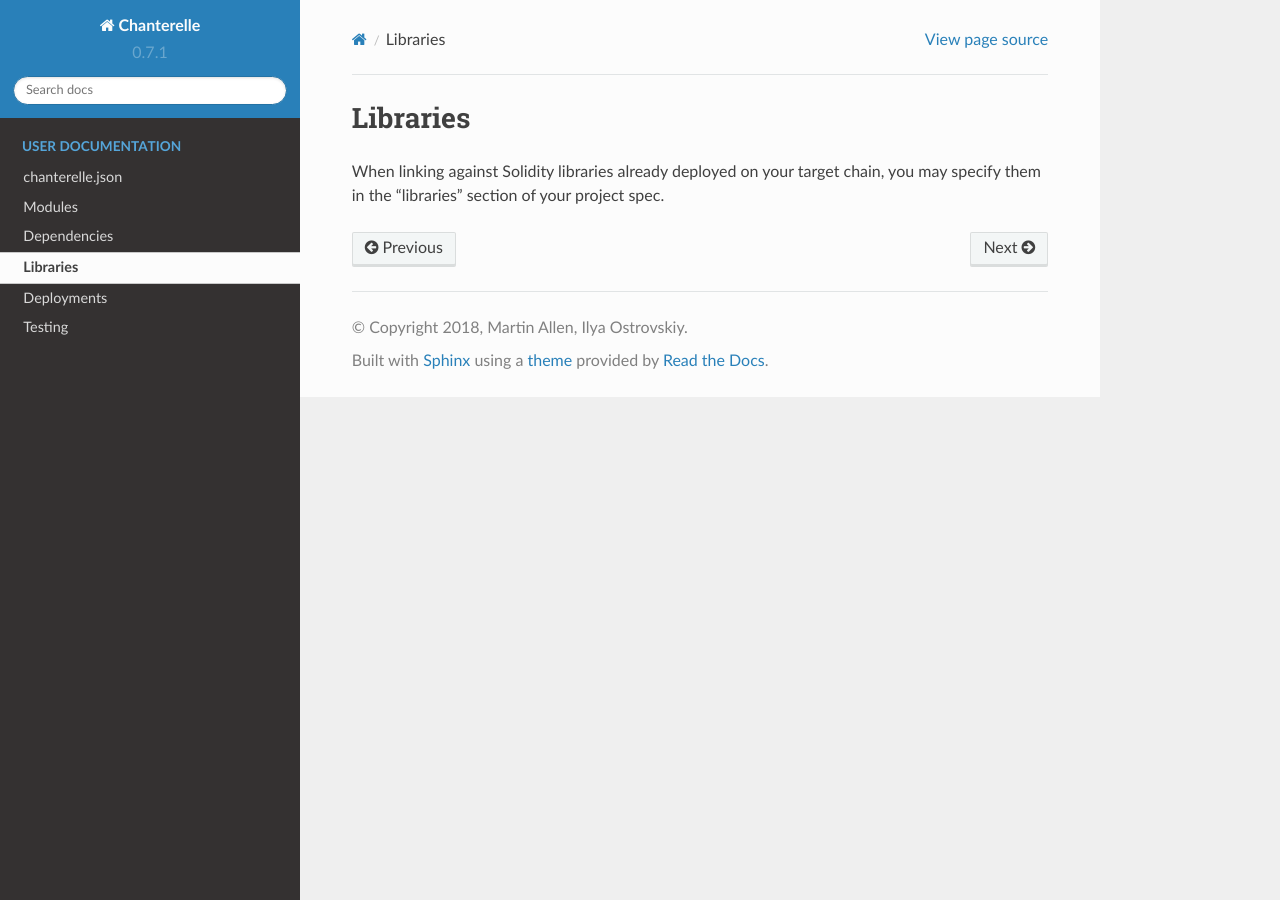
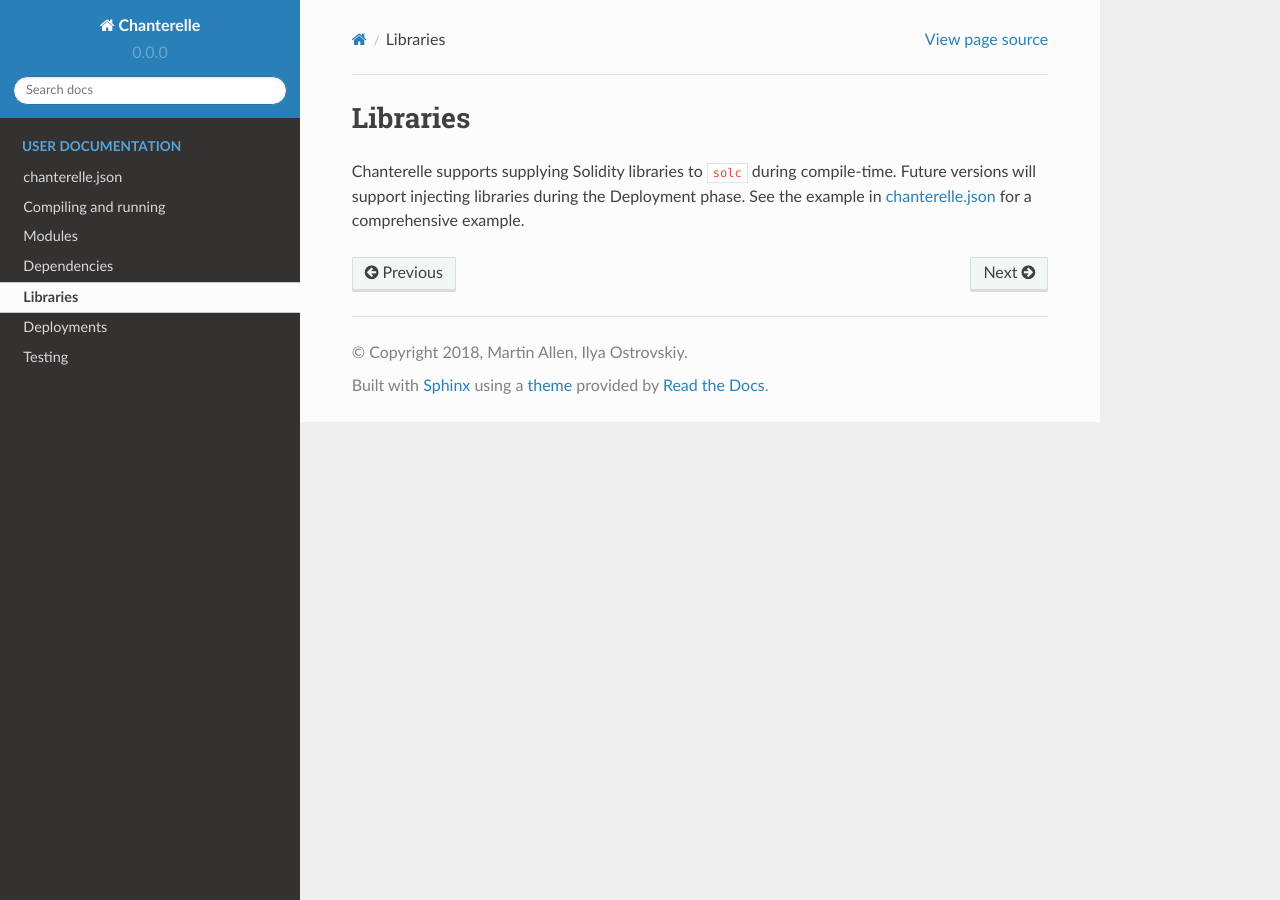
Before and after one commit to f-o-a-m/chanterelle, a Sphinx documentation site: the page built from docs/libraries.rst, in a window 1280 px wide. Built offline with Sphinx 7.4.7 and the Read the Docs theme 2.0.0, drawn with Linux system fonts in a browser that asks for light colours.

Commit message:
autoversion and some stubbing

```diff
--- /dev/null
+++ b/docs/compiling-and-running.rst
@@ -0,0 +1,8 @@
+.. _compiling-and-running:
+
+
+=====================
+Compiling and running
+=====================
+
+Stub.
--- a/docs/conf.py
+++ b/docs/conf.py
@@ -16,7 +16,7 @@
 # add these directories to sys.path here. If the directory is relative to the
 # documentation root, use os.path.abspath to make it absolute, like shown here.
 #
-# import os
+import os
 # import sys
 # sys.path.insert(0, os.path.abspath('.'))
 
@@ -54,9 +54,9 @@ author = u'Martin Allen, Ilya Ostrovskiy'
 # built documents.
 #
 # The short X.Y version.
-version = u'0.7.1'
+version = os.getenv("READTHEDOCS_VERSION") if os.getenv("READTHEDOCS", False) else u'0.0.0'
 # The full version, including alpha/beta/rc tags.
-release = u'0.7.1'
+release = os.getenv("READTHEDOCS_VERSION") if os.getenv("READTHEDOCS", False) else u'0.0.0'
 
 # The language for content autogenerated by Sphinx. Refer to documentation
 # for a list of supported languages.
--- a/docs/deployments.rst
+++ b/docs/deployments.rst
@@ -7,7 +7,7 @@ Deployments
 Configuration
 -------------
 
-Every contract deployment requires an explicit configuration. Specifically, the configuration is and object of the following type:
+Every contract deployment requires an explicit configuration. Specifically, the configuration is an object of the following type:
 
 .. code-block:: haskell
 
--- a/docs/index.rst
+++ b/docs/index.rst
@@ -16,6 +16,7 @@ Welcome to Chanterelle's documentation!
    :caption: User Documentation
 
    chanterelle-json
+   compiling-and-running
    modules
    dependencies
    libraries
--- a/docs/libraries.rst
+++ b/docs/libraries.rst
@@ -3,4 +3,6 @@
 =========
 Libraries
 =========
-When linking against Solidity libraries already deployed on your target chain, you may specify them in the "libraries" section of your project spec.
+
+Chanterelle supports supplying Solidity libraries to ``solc`` during compile-time. Future versions will support injecting libraries during the Deployment phase.
+See the example in :ref:`chanterelle.json <chanterelle-json>` for a comprehensive example.
```
